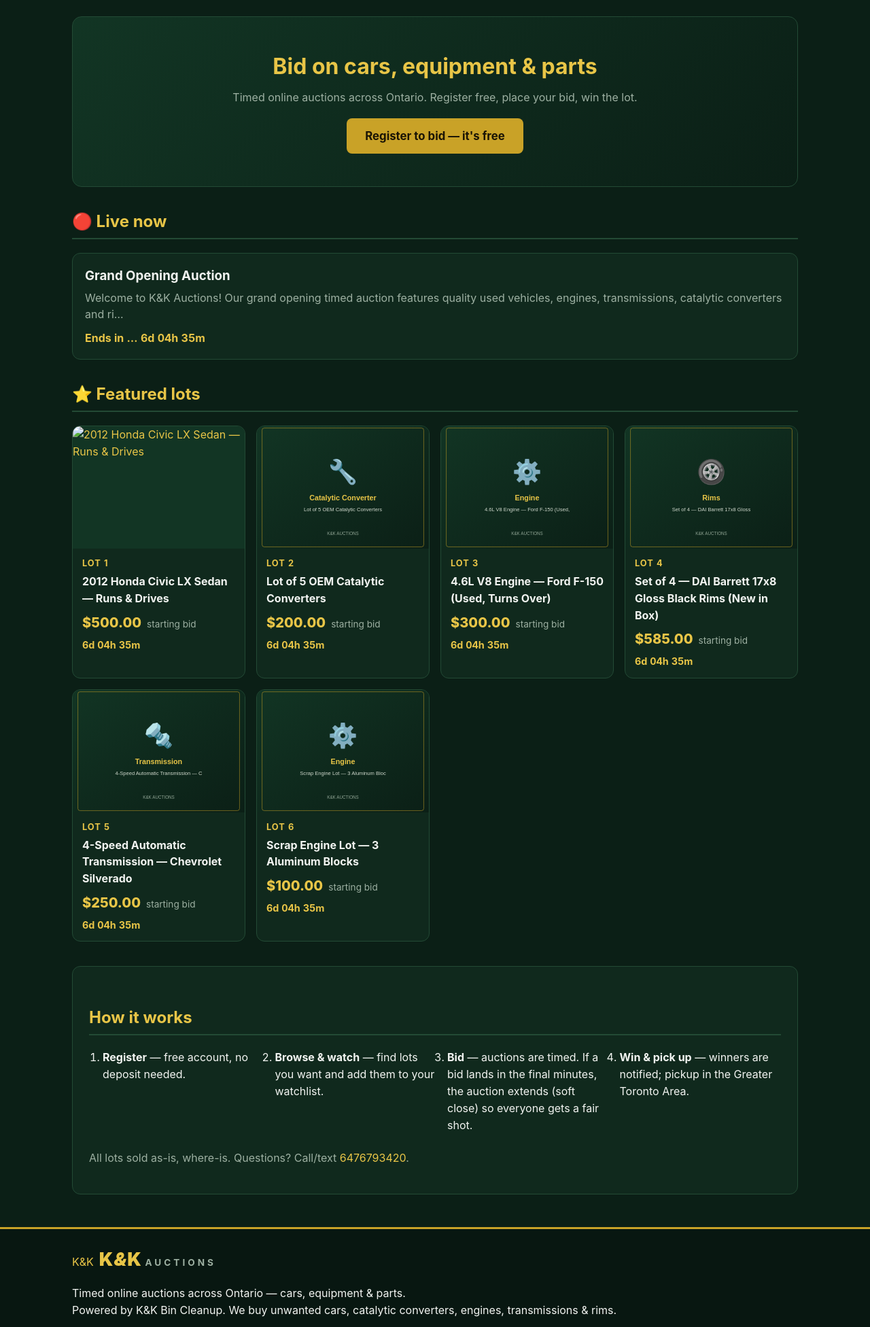
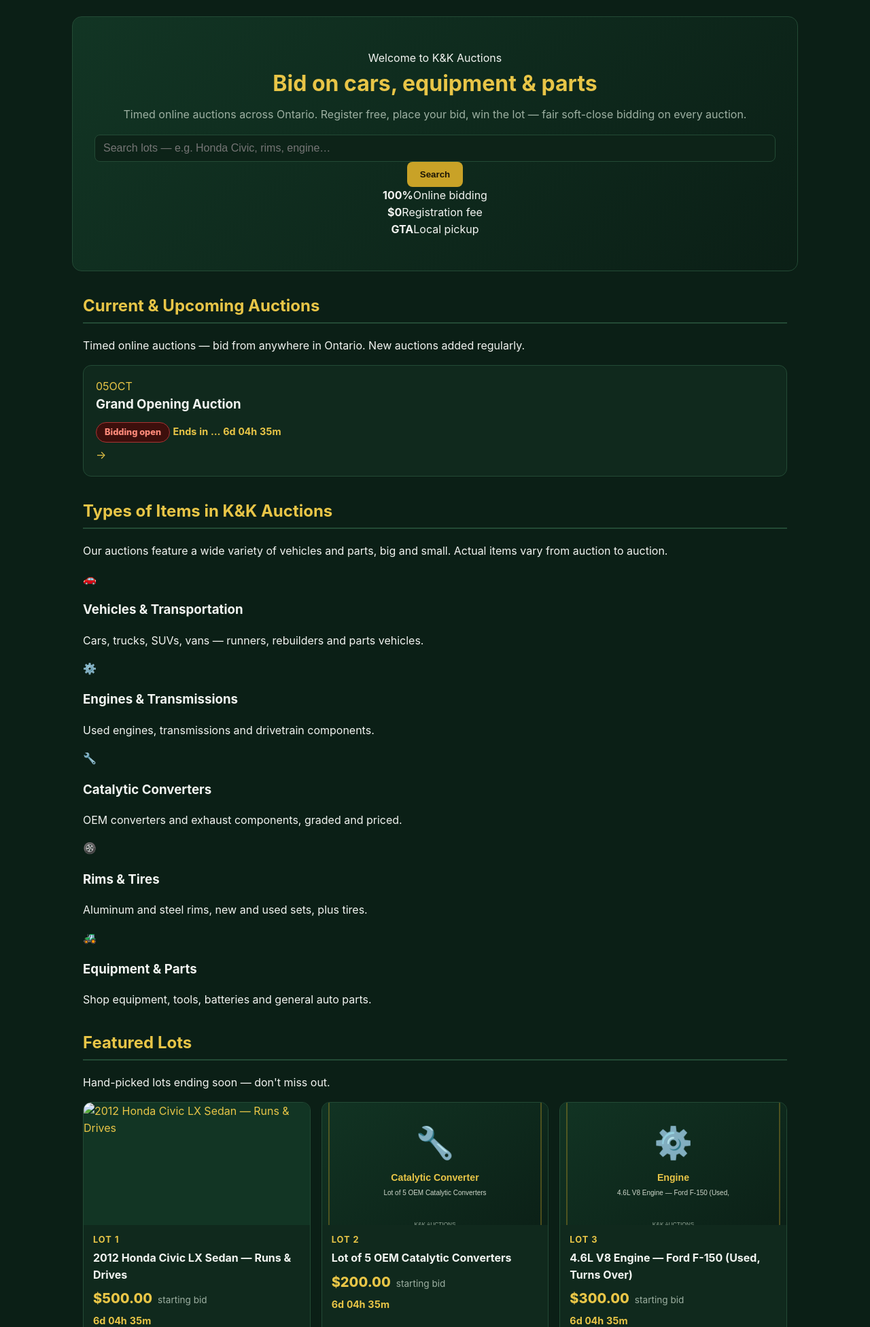
Before and after one commit to jamalkhudayar-glitch/kk-auctions, a Flask app: page / in a window 1280 px wide. Shown: the part 69-2021 px from the top of the page at 68% size. Run offline with Flask 3, Linux system fonts and the light colour scheme; data comes from the database, SQL or seed files in the repository; data that the repository does not hold is empty.

Commit message:
Bryan's-inspired redesign: Alfa Slab One display type, signal-yellow brand system, date-badge auction cards, types-of-items and locations sections

```diff
--- a/templates/index.html
+++ b/templates/index.html
@@ -1,54 +1,123 @@
 {% extends "base.html" %}
 {% block title %}K&amp;K Auctions — Timed Online Auctions in Ontario{% endblock %}
 {% block content %}
+{% set months = ['JAN','FEB','MAR','APR','MAY','JUN','JUL','AUG','SEP','OCT','NOV','DEC'] %}
 
-<section class="hero">
-  <h1>Bid on cars, equipment &amp; parts</h1>
-  <p>Timed online auctions across Ontario. Register free, place your bid, win the lot.</p>
+<section class="hero full-bleed">
+  <div class="wrap">
+    <span class="hero-eyebrow">Welcome to K&amp;K Auctions</span>
+    <h1>Bid on cars, <span class="hl">equipment</span> &amp; parts</h1>
+    <p>Timed online auctions across Ontario. Register free, place your bid, win the lot — fair soft-close bidding on every auction.</p>
+    {% if live %}
+    <form class="hero-search" action="{{ url_for('auction_detail', auction_id=live[0].id) }}" method="get" role="search">
+      <input type="search" name="q" placeholder="Search lots — e.g. Honda Civic, rims, engine…" aria-label="Search lots">
+      <button class="btn btn-gold" type="submit">Search</button>
+    </form>
+    {% else %}
+    <div class="hero-cta-row">
       {% if not current_user %}
       <a href="{{ url_for('register') }}" class="btn btn-gold btn-lg">Register to bid — it's free</a>
       {% endif %}
+      <a href="#auctions" class="btn btn-outline btn-lg">View schedule</a>
+    </div>
+    {% endif %}
+    <div class="hero-badges">
+      <div class="hero-badge"><strong>100%</strong><span>Online bidding</span></div>
+      <div class="hero-badge"><strong>$0</strong><span>Registration fee</span></div>
+      <div class="hero-badge"><strong>GTA</strong><span>Local pickup</span></div>
+    </div>
+  </div>
 </section>
 
-{% if live %}
-<h2>🔴 Live now</h2>
+<section class="section" id="auctions">
+  <div class="wrap">
+    <h2 class="section-title">Current &amp; Upcoming Auctions</h2>
+    <p class="section-sub">Timed online auctions — bid from anywhere in Ontario. New auctions added regularly.</p>
+    {% if live or upcoming %}
     <div class="auction-list">
       {% for a in live %}
+      {% set mo = months[a.ends_at[5:7]|int - 1] %}{% set dy = a.ends_at[8:10] %}
       <a class="auction-card" href="{{ url_for('auction_detail', auction_id=a.id) }}">
+        <div class="date-badge"><span class="date-day">{{ dy }}</span><span class="date-mo">{{ mo }}</span></div>
+        <div class="auction-card-main">
           <h3>{{ a.title }}</h3>
-    <p class="muted">{{ a.description[:140] }}{% if a.description|length > 140 %}…{% endif %}</p>
-    <div class="countdown" data-countdown data-ends="{{ a.ends_at }}">Ends in …</div>
+          <div class="auction-card-foot">
+            <span class="pill pill-live">Bidding open</span>
+            <span class="countdown small" data-countdown data-ends="{{ a.ends_at }}">Ends in …</span>
+          </div>
+        </div>
+        <span class="card-arrow">→</span>
+      </a>
+      {% endfor %}
+      {% for a in upcoming %}
+      {% set mo = months[a.starts_at[5:7]|int - 1] %}{% set dy = a.starts_at[8:10] %}
+      <a class="auction-card" href="{{ url_for('auction_detail', auction_id=a.id) }}">
+        <div class="date-badge"><span class="date-day">{{ dy }}</span><span class="date-mo">{{ mo }}</span></div>
+        <div class="auction-card-main">
+          <h3>{{ a.title }}</h3>
+          <div class="auction-card-foot">
+            <span class="pill pill-soon">Opens soon</span>
+            <span class="countdown small" data-countdown data-ends="{{ a.starts_at }}">Starts in …</span>
+          </div>
+        </div>
+        <span class="card-arrow">→</span>
       </a>
       {% endfor %}
     </div>
-{% endif %}
-
-{% if upcoming %}
-<h2>📅 Upcoming auctions</h2>
-<div class="auction-list">
-  {% for a in upcoming %}
-  <a class="auction-card" href="{{ url_for('auction_detail', auction_id=a.id) }}">
-    <h3>{{ a.title }}</h3>
-    <p class="muted">Opens {{ a.starts_at[:16].replace('T', ' ') }} UTC</p>
-    <div class="countdown" data-countdown data-ends="{{ a.starts_at }}">Starts in …</div>
-  </a>
-  {% endfor %}
-</div>
-{% endif %}
-
-{% if not live and not upcoming %}
+    {% else %}
     <div class="empty">
       <h2>No auctions running right now</h2>
       <p class="muted">Check back soon — new auctions are added regularly. Questions? Call <a href="tel:{{ business_phone }}">{{ business_phone }}</a>.</p>
     </div>
     {% endif %}
+  </div>
+</section>
+
+<section class="section alt full-bleed">
+  <div class="wrap">
+    <h2 class="section-title">Types of Items in K&amp;K Auctions</h2>
+    <p class="section-sub">Our auctions feature a wide variety of vehicles and parts, big and small. Actual items vary from auction to auction.</p>
+    <div class="types-grid">
+      <div class="type-card">
+        <div class="type-icon">🚗</div>
+        <h3>Vehicles &amp; Transportation</h3>
+        <p>Cars, trucks, SUVs, vans — runners, rebuilders and parts vehicles.</p>
+      </div>
+      <div class="type-card">
+        <div class="type-icon">⚙️</div>
+        <h3>Engines &amp; Transmissions</h3>
+        <p>Used engines, transmissions and drivetrain components.</p>
+      </div>
+      <div class="type-card">
+        <div class="type-icon">🔧</div>
+        <h3>Catalytic Converters</h3>
+        <p>OEM converters and exhaust components, graded and priced.</p>
+      </div>
+      <div class="type-card">
+        <div class="type-icon">🛞</div>
+        <h3>Rims &amp; Tires</h3>
+        <p>Aluminum and steel rims, new and used sets, plus tires.</p>
+      </div>
+      <div class="type-card">
+        <div class="type-icon">🚜</div>
+        <h3>Equipment &amp; Parts</h3>
+        <p>Shop equipment, tools, batteries and general auto parts.</p>
+      </div>
+    </div>
+  </div>
+</section>
 
 {% if featured %}
-<h2>⭐ Featured lots</h2>
+<section class="section">
+  <div class="wrap">
+    <h2 class="section-title">Featured Lots</h2>
+    <p class="section-sub">Hand-picked lots ending soon — don't miss out.</p>
     <div class="lot-grid">
       {% for lot in featured %}
       <a class="lot-card" href="{{ url_for('lot_detail', lot_id=lot.id) }}">
+        <span class="lot-img">
           <img src="{{ lot_image(lot) }}" alt="{{ lot.title }}" loading="lazy">
+        </span>
         <div class="lot-card-body">
           <div class="lot-no">Lot {{ lot.lot_number }}</div>
           <h4>{{ lot.title }}</h4>
@@ -61,17 +130,39 @@
       </a>
       {% endfor %}
     </div>
+  </div>
+</section>
 {% endif %}
 
-<section class="how">
-  <h2>How it works</h2>
-  <ol class="steps">
-    <li><strong>Register</strong> — free account, no deposit needed.</li>
-    <li><strong>Browse &amp; watch</strong> — find lots you want and add them to your watchlist.</li>
-    <li><strong>Bid</strong> — auctions are timed. If a bid lands in the final minutes, the auction extends (soft close) so everyone gets a fair shot.</li>
-    <li><strong>Win &amp; pick up</strong> — winners are notified; pickup in the Greater Toronto Area.</li>
-  </ol>
-  <p class="muted">All lots sold as-is, where-is. Questions? Call/text <a href="tel:{{ business_phone }}">{{ business_phone }}</a>.</p>
+<section class="section blue full-bleed">
+  <div class="wrap">
+    <h2 class="section-title">K&amp;K Ontario</h2>
+    <p class="section-sub">We run timed online auctions across Ontario — bid from anywhere, pick up in the Greater Toronto Area.</p>
+    <div class="loc-grid">
+      <div class="loc-card">
+        <div class="loc-card-body">
+          <span class="loc-tag">Pickup</span>
+          <h3>Greater Toronto Area</h3>
+          <p>Winning bidders pick up their lots in the GTA. Fast, easy handoff — bring a trailer for vehicles.</p>
+        </div>
+      </div>
+      <div class="loc-card">
+        <div class="loc-card-body">
+          <span class="loc-tag">We buy</span>
+          <h3>Ontario-wide</h3>
+          <p>K&amp;K Bin Cleanup buys unwanted cars, converters, engines, transmissions &amp; rims all across Ontario.</p>
+        </div>
+      </div>
+    </div>
+  </div>
+</section>
+
+<section class="cta-band full-bleed">
+  <div class="wrap">
+    <h2>Stay in the loop</h2>
+    <p>New auctions are posted regularly. Questions about a lot or an auction? Call or text us any time.</p>
+    <a class="btn btn-dark btn-lg" href="tel:{{ business_phone }}">📞 {{ business_phone }}</a>
+  </div>
 </section>
 
 {% endblock %}
```
Lines whose indentation alone changed are shown as unchanged.
